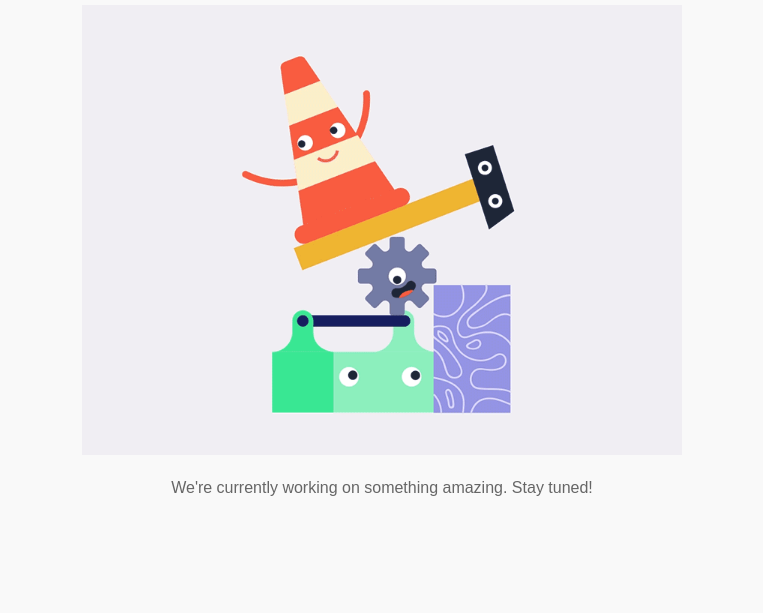
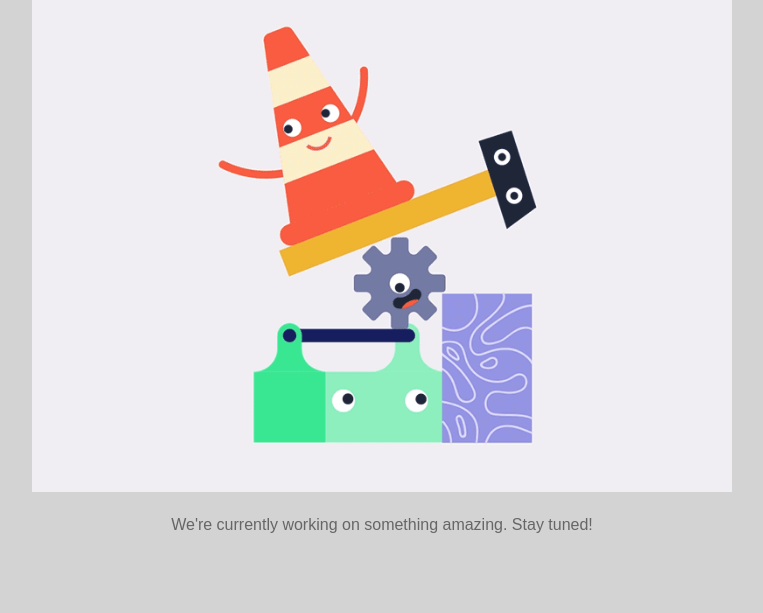
Before and after one commit to NirajKofficial/NirajKofficial.github.io, a plain HTML site: page index.html in a window 1280 px wide. Shown: the part 187-800 px from the top of the page, without its empty margins (258-1021 px from the left). Drawn offline with Linux system fonts and the light colour scheme.

Commit message:
Update styles.css

```diff
--- a/styles.css
+++ b/styles.css
@@ -6,7 +6,7 @@ body {
   justify-content: center;
   align-items: center;
   height: 100vh;
-  background-color: #f9f9f9;
+  background-color: #d3d3d3;
 }
 
 .container {
@@ -20,7 +20,7 @@ body {
 }
 
 .maintenance-icon img {
-  max-width: 600px;
+  max-width: 700px;
 }
 
 p {
```
